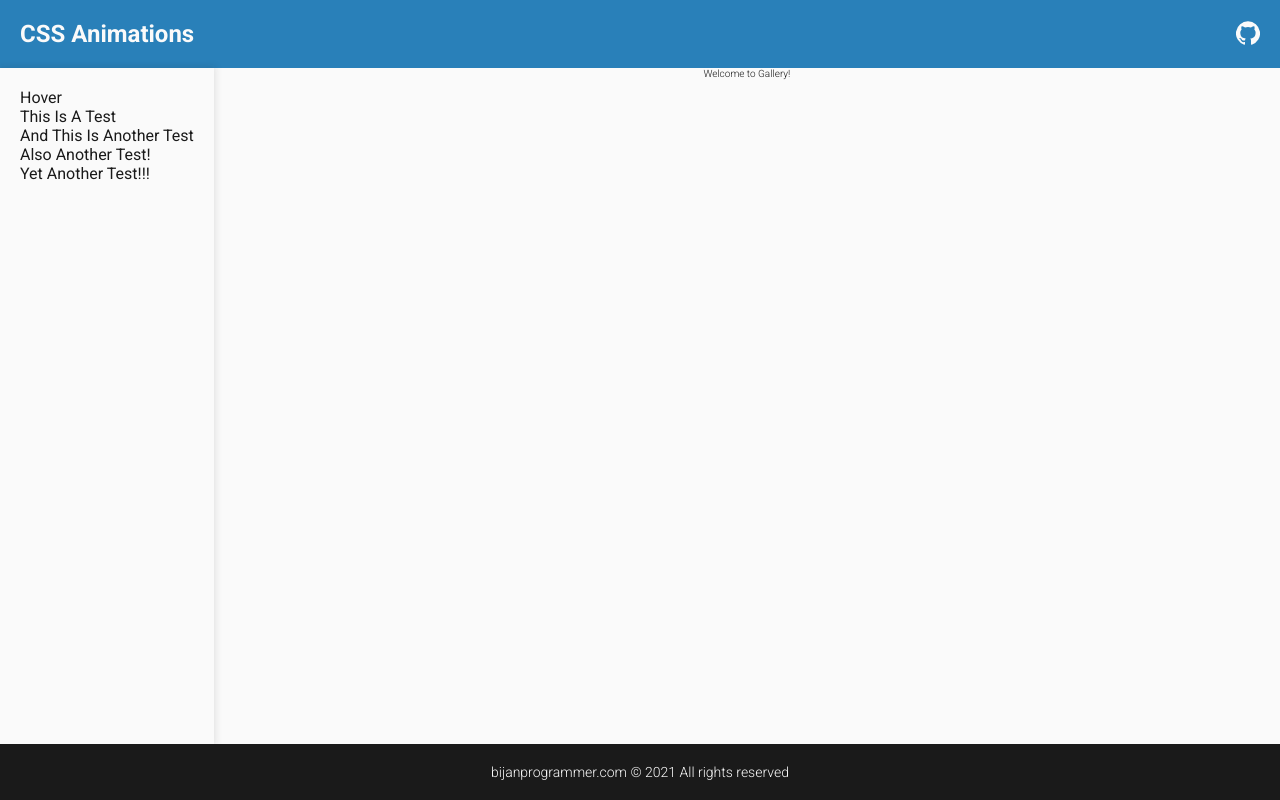
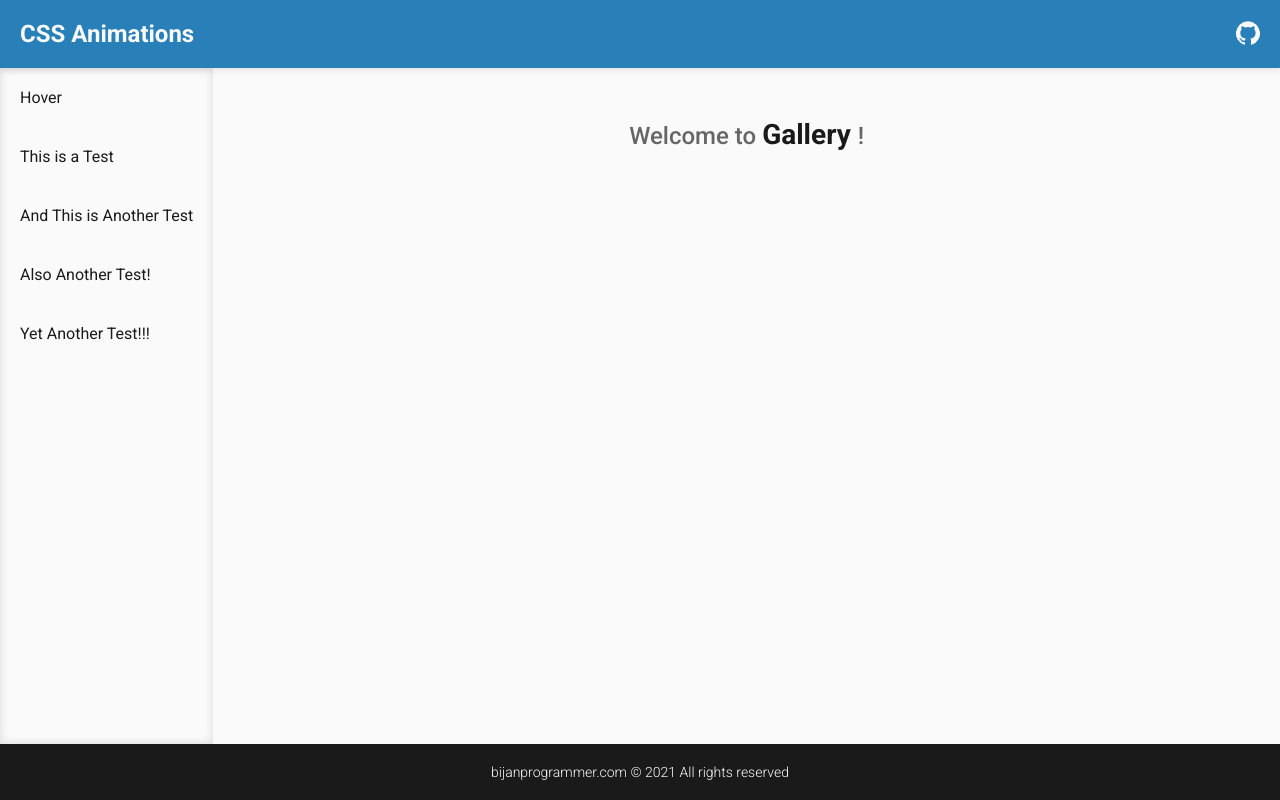
Before and after one commit to BijanProgrammer/css-animations, a React (Create React App) app: page /gallery in a window 1280 px wide. Built offline with nearby package versions, Linux system fonts and the light colour scheme.

Commit message:
[UPDATE] added navbar to gallery

```diff
--- a/src/app/App.tsx
+++ b/src/app/App.tsx
@@ -26,8 +26,7 @@ function App() {
                     <Switch>
                         {
                             routes.forEach(route => (
-                                <Route path={route.path} exact={route.exact}
-                                       component={route.component}/>
+                                <Route path={route.path} exact={route.exact} component={route.component}/>
                             ))
                         }
 
--- a/src/app/components/Header/index.module.scss
+++ b/src/app/components/Header/index.module.scss
@@ -8,6 +8,8 @@
     justify-content: space-between;
 
     padding: var(--density-wide);
+
+    box-shadow: $shadow-less-subtle;
 
     * {
         color: var(--color);
@@ -22,14 +24,13 @@
             background: currentColor;
 
             position: absolute;
-            left: 0;
+            bottom: 0;
 
             display: block;
 
-            width: 0;
             height: $dimension-header-outline;
 
-            transition: width $animation-duration ease-in-out;
+            animation: slide-out $animation-duration ease-in-out forwards;
         }
 
         &__link {
@@ -39,7 +40,7 @@
 
         &:hover {
             &::after {
-                width: 100%;
+                animation: slide-in $animation-duration ease-in-out forwards;
             }
         }
     }
@@ -64,3 +65,25 @@
         background: $color-primary-dark;
     }
 }
+
+@keyframes slide-in {
+    from {
+        left: 0;
+        right: 100%;
+    }
+    to {
+        left: 0;
+        right: 0;
+    }
+}
+
+@keyframes slide-out {
+    from {
+        left: 0;
+        right: 0;
+    }
+    to {
+        left: 100%;
+        right: 0;
+    }
+}
--- a/src/app/components/Header/index.tsx
+++ b/src/app/components/Header/index.tsx
@@ -7,16 +7,14 @@ import styles from './index.module.scss';
 
 const Header = ({isInHome}) => {
     return (
-        <header
-            className={`${styles['header']} ${!isInHome ? styles['header--colorful'] : ''}`}>
+        <header className={`${styles['header']} ${!isInHome ? styles['header--colorful'] : ''}`}>
             <div className={styles['header__logo']}>
                 <Link className={styles['header__logo__link']} to="/">CSS
                     Animations</Link>
             </div>
 
             <div className={styles['header__github']}>
-                <a href="https://github.com/BijanProgrammer/css-animations"
-                   target="_blank" rel="noreferrer" title="GitHub Page">
+                <a href="https://github.com/BijanProgrammer/css-animations" target="_blank" rel="noreferrer" title="GitHub Page">
                     <GitHubIcon className={styles['header__github__icon']}/>
                 </a>
             </div>
--- a/src/app/pages/Gallery/animations/hover/index.tsx
+++ b/src/app/pages/Gallery/animations/hover/index.tsx
@@ -1,3 +1,5 @@
+import React from 'react';
+
 import Expand from './Expand';
 import FillFromOneSide from './FillFromOneSide';
 import Fill from './Fill';
--- a/src/app/pages/Gallery/index.module.scss
+++ b/src/app/pages/Gallery/index.module.scss
@@ -7,21 +7,61 @@
     justify-content: stretch;
 
     .sidebar {
-        //background: map-get($color-low-priority, background);
-
         min-width: 20rem;
 
-        padding: var(--density-wide);
-
-        box-shadow: $shadow-less-subtle;
+        box-shadow: inset $shadow-less-subtle;
 
         ul {
             list-style: none;
 
             li {
                 a {
+                    position: relative;
+                    overflow: hidden;
+                    z-index: 1;
+
+                    display: block;
+
+                    padding: var(--density-wide);
+
                     font-size: $font-size-normal;
                     font-weight: $font-weight-regular;
+
+                    transition: color $animation-duration ease-in-out;
+
+                    &::after {
+                        content: "";
+
+                        background: $color-primary-dark;
+
+                        position: absolute;
+                        top: 0;
+                        left: 0;
+                        right: 0;
+                        bottom: 0;
+                        z-index: -1;
+
+                        display: block;
+
+                        animation: slide-out $animation-duration ease-in-out forwards;
+                    }
+
+                    &:hover {
+                        color: map-get($color-dark, text);
+
+                        &::after {
+                            animation: slide-in $animation-duration ease-in-out forwards;
+                        }
+                    }
+
+                    &.--active {
+                        background: $color-accent-dark;
+                        color: map-get($color-dark, text);
+
+                        &::after {
+                            background: $color-accent-light;
+                        }
+                    }
                 }
             }
         }
@@ -42,6 +82,20 @@
 
         max-width: $max-width;
 
+        margin: 0 auto;
+
+        &__home {
+            flex: 1;
+
+            display: grid;
+            place-items: flex-start;
+
+            padding: var(--density-wide);
+
+            font-size: $font-size-larger;
+            font-weight: $font-weight-regular;
+        }
+
         &__title {
             color: map-get($color-low-priority, text);
 
@@ -49,6 +103,14 @@
 
             font-size: $font-size-larger;
             font-weight: $font-weight-medium;
+
+            &__link {
+                transition: color $animation-duration ease-in-out;
+
+                &:hover {
+                    color: $color-primary-dark;
+                }
+            }
 
             &__key {
                 color: map-get($color-light, text);
@@ -101,3 +163,21 @@
     }
 
 }
+
+@keyframes slide-in {
+    from {
+        transform: translateX(-100%);
+    }
+    to {
+        transform: translateX(0%);
+    }
+}
+
+@keyframes slide-out {
+    from {
+        transform: translateX(0%);
+    }
+    to {
+        transform: translateX(100%);
+    }
+}
--- a/src/app/pages/Gallery/index.tsx
+++ b/src/app/pages/Gallery/index.tsx
@@ -1,7 +1,5 @@
 import React from 'react';
-import {Link, Route, Switch} from 'react-router-dom';
-
-import NotFound from '../NotFound';
+import {Link, NavLink, Redirect, Route, Switch} from 'react-router-dom';
 
 import animationRoutes from './animations';
 
@@ -17,10 +15,9 @@ const Gallery = ({match}) => {
                     {
                         animationRoutes.map(route => (
                             <li key={route.key}>
-                                <Link className={styles['header__logo__link']}
-                                      to={`${match.path}/${route.key}`}>
+                                <NavLink activeClassName={styles['--active']} to={`${match.path}/${route.key}`}>
                                     {toTitleCase(route.key)}
-                                </Link>
+                                </NavLink>
                             </li>
                         ))
                     }
@@ -31,20 +28,17 @@ const Gallery = ({match}) => {
                 <Switch>
                     {
                         animationRoutes.map(route => (
-                            <Route key={route.key}
-                                   path={`${match.path}/${route.key}`}>
+                            <Route key={route.key} path={`${match.path}/${route.key}`}>
                                 <h2 className={styles['gallery__title']}>
-                                    Gallery |
-                                    <span
-                                        className={styles['gallery__title__key']}>{route.key}</span>
+                                    <Link className={styles['gallery__title__link']} to={match.path}>Gallery</Link> |
+                                    <span className={styles['gallery__title__key']}>{route.key}</span>
                                     Animations
                                 </h2>
 
                                 <ol className={styles['gallery__table']}>
                                     {
                                         route.animations.map((animation, i) => (
-                                            <li key={i}
-                                                className={styles['gallery__table__cell']}>
+                                            <li key={i} className={styles['gallery__table__cell']}>
                                                 {animation}
                                             </li>
                                         ))
@@ -54,11 +48,15 @@ const Gallery = ({match}) => {
                         ))
                     }
 
-                    <Route exact path={`${match.path}/`}>
-                        Welcome to Gallery!
+                    <Route exact path={match.path}>
+                        <h2 className={styles['gallery__title']}>
+                            Welcome to <span className={styles['gallery__title__key']}>Gallery</span>!
+                        </h2>
                     </Route>
 
-                    <Route component={NotFound}/>
+                    <Route>
+                        <Redirect to={match.path}/>
+                    </Route>
                 </Switch>
             </div>
         </div>
--- a/src/app/utils/string-manipulation.ts
+++ b/src/app/utils/string-manipulation.ts
@@ -1,8 +1,6 @@
 export const toTitleCase = (text) => {
     return text.replace(
         /\w\S*/g,
-        function(txt) {
-            return txt.charAt(0).toUpperCase() + txt.substr(1).toLowerCase();
-        }
+        word => word.length > 2 ? word.charAt(0).toUpperCase() + word.substr(1).toLowerCase() : word.toLowerCase()
     );
 };
```
Also changed, not shown: public/index.html (indentation only), 1 other file (tests, documents, lock files or other folders).
